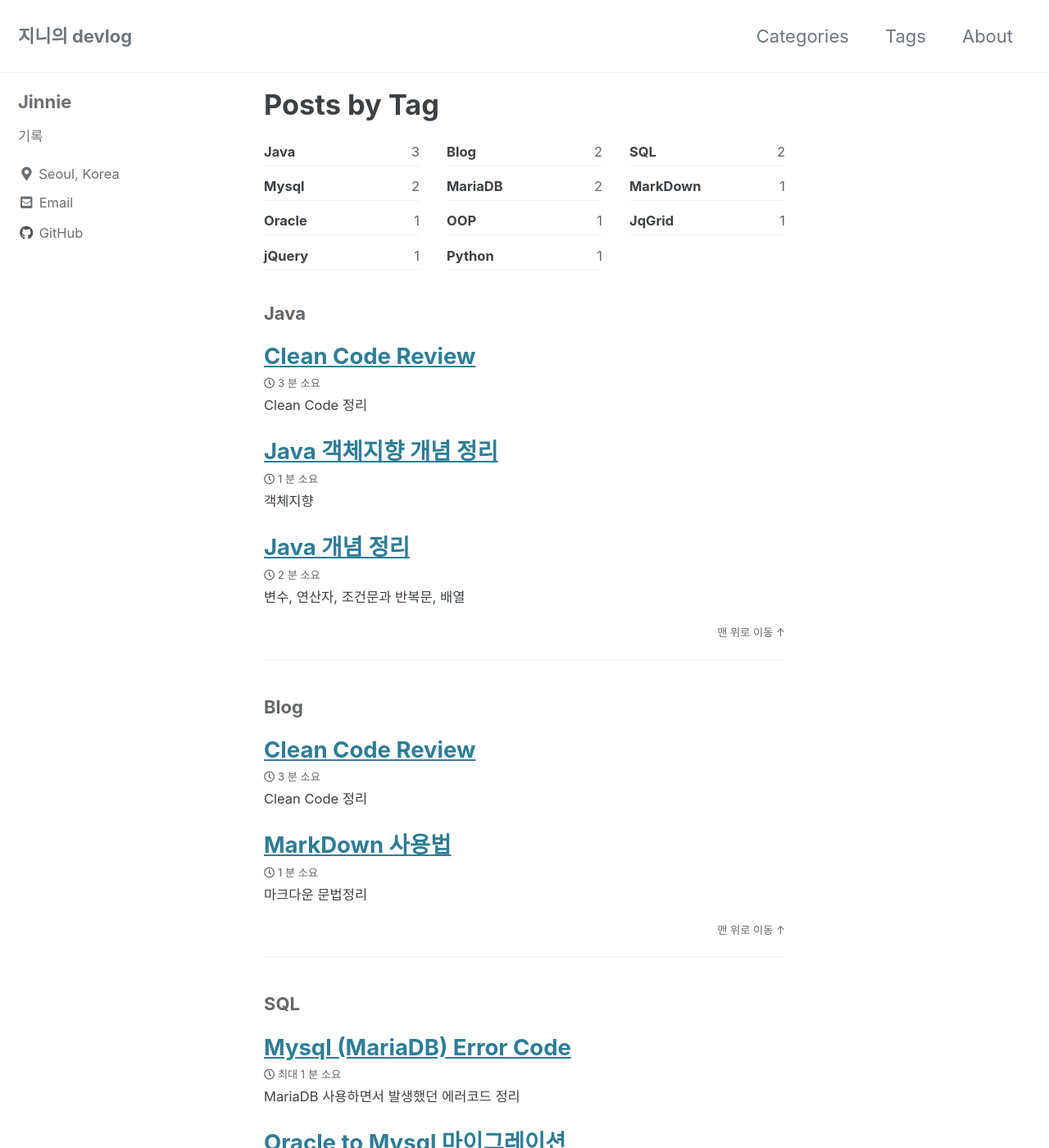
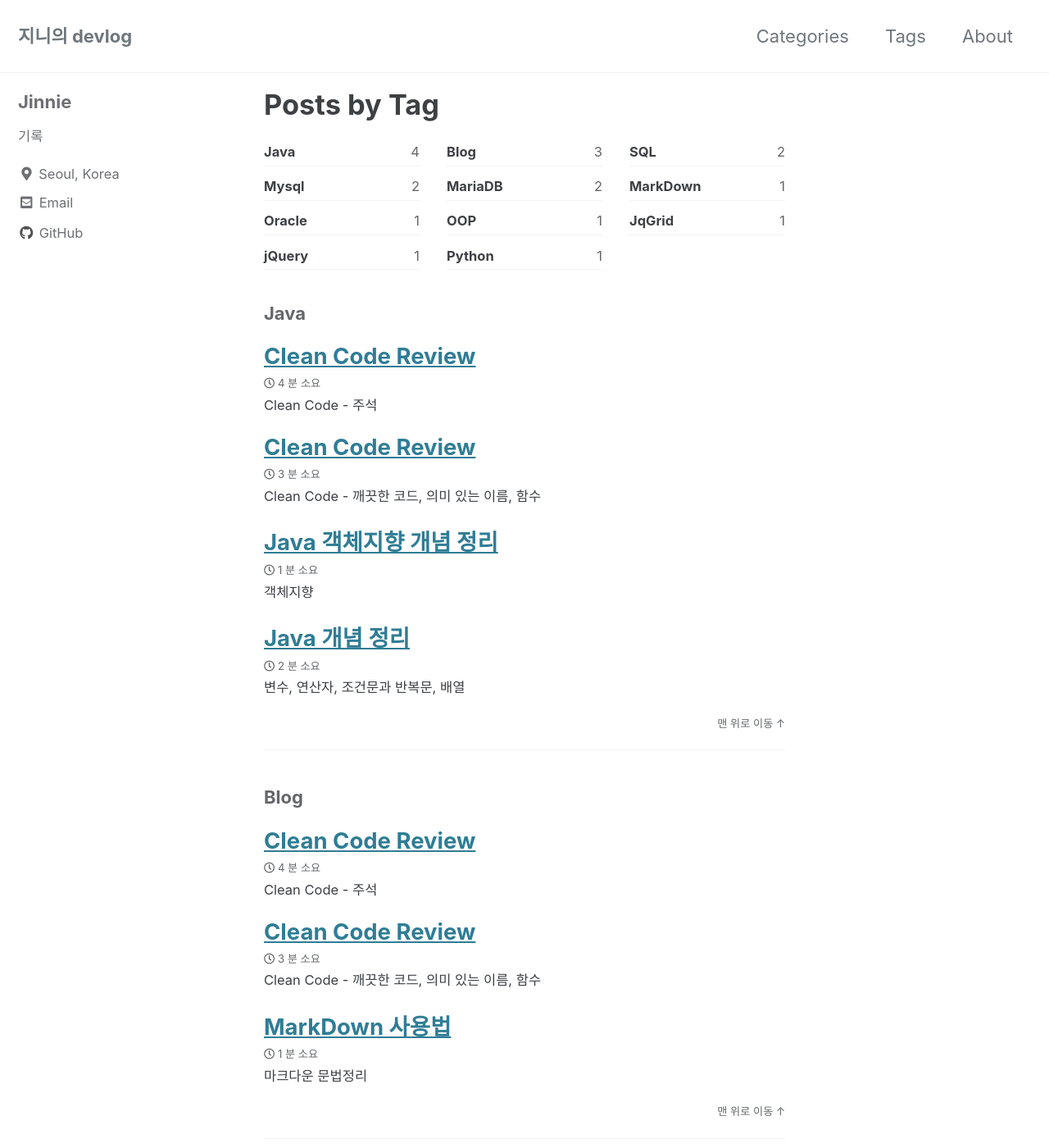
Before and after one commit to jinnie-j/Jinnie-J.github.io, a Jekyll site: the page built from _pages/tag-archive.md, in a window 1280 px wide and 1400 px high. Shown: the whole window at 82% size. Built offline with Jekyll 4.4.1, drawn with Linux system fonts in a browser that asks for light colours; cached includes are drawn as plain includes; part of the change alters nothing that is shown.

Commit message:
clean code review- 주석

````diff
--- a/_posts/2021-09-27-clean-code.md
+++ b/_posts/2021-09-27-clean-code.md
@@ -1,6 +1,6 @@
 ---
 title:  "Clean Code Review"
-excerpt: "Clean Code 정리"
+excerpt: "Clean Code - 깨끗한 코드, 의미 있는 이름, 함수"
 
 categories:
   - Blog
--- /dev/null
+++ b/_posts/2021-10-10-clean-code.md
@@ -0,0 +1,160 @@
+---
+title:  "Clean Code Review"
+excerpt: "Clean Code - 주석"
+
+categories:
+  - Blog
+tags:
+  - [Blog, Java]
+
+toc: true
+toc_sticky: true
+
+date: 2021-10-10
+last_modified_at: 2021-10-10
+---
+
+# Clean Code
+
+## 주석
+### 주석은 나쁜 코드를 보완하지 못한다
+- 표현력이 풍부하고 깔끔하여 주석이 거의 없는 코드가, 복잡하고 어수선하며 주석이 많이 달린 코드보다 훨씬 좋다.
+### 코드로 의도를 표현하라
+- 코드로 대다수 의도를 표현할 수 있다. 많은 경우 주석으로 달려는 설명을 함수로 만들어 표현해도 충분하다.
+    ```
+    //직원에게 복지 혜택을 받을 자격이 있는지 검사한다.
+    if ((employee.flags & HOURLY_FLAG) && (employee.age > 65))
+
+    주석이 없음에도 아래쪽 코드로 의도를 표현할 수 있다.
+
+    if (employee.isEligibleForFullBenefits())
+    ```
+### 좋은 주석
+어떤 주석은 필요하거나 유익하다.
+- 법적인 주석: 각 소스 파일 첫머리에 주석으로 들어가는 저작권 정보와 소유권 정보는 필요하고도 타당하다.
+    ```
+    //Copyright (c) 2003,2004,2005 by Object Mentor, Inc. All rights reserved.
+    //GNU General Public License 버전 2 이상을 따르는 조건으로 배포한다.
+    ```
+- 정보를 제공하는 주석: 때로는 기본적인 정보를 주석으로 제공하면 편리하다.
+    ```
+    //테스트 중인 Responder 인스턴스를 반환한다.
+    protected abstract Responder responderInstance();
+
+    때로는 위와 같은 주석이 유용하다고 할지라도, 가능하다면, 함수 이름에 정보를 담는 편이 더 좋다.
+
+    //kk:mm:ss EEE, MMM dd, yyyy 형식이다.
+    Pattern timeMatcher = Pattern.compile( "\\d*:\\d*:\\d* \\w*, \\w* \\d*, \\d*")
+
+    위에 제시한 주석은 코드에서 사용한 정규표현식이 시간과 날짜를 뜻한다고 설명한다. 이왕이면 시각과 날짜를 변환하는 클래스를 만들어 코드를 옮겨주면 더 좋고 깔끔하겠다.
+    ```
+
+- 의도를 설명하는 주석: 때때로 주석은 구현을 이해하게 도와주는 선을 넘어 결정에 깔린 의도까지 설명한다.
+
+- 의미를 명료하게 밝히는 주석: 때때로 모호한 인수나 반환값은 그 의미를 읽기 좋게 표현하면 이해하기 쉬워진다.
+    ```
+    assertTrue(a.compareTo(a) ==0 );  //a == a
+    assertTrue(a.compareTo(b) !=0 );  // a != b
+    assesrtTrue(a.compareTo(b) == -1 );  // a < b
+
+    그릇된 주석을 달아놓을 위험 또한 상당히 높다.
+    그러므로 위와 같은 주석을 달 때는 더 나은 방법이 없는지 고민하고 정확히 달도록 각별히 주의한다.
+    ```
+- 결과를 밝히는 주석: 때로 다른 프로그래머에게 결과를 경고할 목적으로 주석을 사용한다.
+    ```
+    public static SimpleDateFormat makeStandardHtpDateFormat(){
+        //SimpleDateFormat은 스레드에 안전하지 못하다.
+        //따라서 각 인스턴스를 독립적으로 생성해야 한다.
+        SimpleDateFormat df = new SimpleDateFormat("EEE, dd MM yyyy HH:mm:ss z");
+        df.setTimeZone(TimeZone.getTimeZone("GMT));
+        return df;
+    }
+
+    위의 코드에서 프로그램 효율을 높이기 위해 정적 초기화 함수를 사용하려던 열성적인 프로그래머가 주석 때문에 실수를 면할 수 있다.
+    ```
+- TODO 주석: 때로는 '앞으로 할 일'을 //TODO 주석으로 남겨두면 편하다.
+    ```
+    //TODO-MdM 현재 필요하지 않다.
+    //체크아웃 모델을 도입하면 함수가 필요 없다.
+    protected VersionInfo makeVersion() throws Exception{
+        return null;
+    }
+
+    TODO 주석은 프로그래머가 필요하다 여기지만 당장 구현하기 어려운 업무를 기술한다. 그래도 TODO가 많은 코드는 바람직하지 않으므로 주기적으로 TODO 주석을 점검해 없애도 괜찮은 주석은 없애야 한다.
+    ```
+- 중요성을 강조하는 주석: 자칫 대수롭지 않다고 여겨질 뭔가의 중요성을 강조하기 위해서도 주석을 사용한다.
+    ```
+    String listItemContent = match.group(3).trime();
+    //여기서 trim은 정말 중요하다. trim 함수는 문자열에서 시작 공백을 제거한다.
+    //문자열에 시작 공백이 있으면 다른 문자열로 인식되기 떄문이다.
+    new ListItemWidget(this, listItemContent, this.level + 1);
+    return buildList(text.substring(match.end()));
+    ```
+- 공개 API에서 Javadocs: 설명이 잘 된 공개 API는 유용하고 만족스럽다. 하지만 여느 주석과 마찬가지로 Javadocs 역시 독자를 오도하거나, 잘못 위치하거나, 그릇된 정보를 전달한 가능성이 존재한다.
+
+### 나쁜 주석
+대다수 주석이 이 범주에 속한다.
+- 주절거리는 주석: 특별한 이유 없이 의무감으로 혹은 프로세스에서 하라고 하니까 마지못해 주석을 단다면 전적으로 시간낭비다. 이해가 안 되어 다른 모듈까지 뒤져야 하는 주석은 독자와 제대로 소통하지 못하는 주석이다. 그런 주석은 바이트만 낭비할 뿐이다.
+- 같은 이야기를 중복하는 주석: 자칫하면 코드보다 주석을 읽는 시간이 더 오래 걸린다.
+    ```
+    //this.closed가 true일 때 반환되는 유틸리티 메서드다.
+    //타임아웃에 도달하면 예외를 던진다.
+    public synchronized void waitForClose(final long timeoutMillis)
+    throws Exception{ ... }
+    ```
+
+- 오해할 여지가 있는 주석: 주석에 담긴 '살짝 잘못된 정보'로 인해 this.closed가 true로 변하는 순간에 함수가 반환되리라는 생각으로 어느 프로그래머가 경솔하게 함수를 호출할지도 모른다.
+- 의무적으로 다는 주석: 오히려 코드만 헷갈리게 만들며, 거짓말할 가능성을 높이며, 잘못된 정보를 제공할 여지만 만든다.
+    ```
+    /**
+    * @param title CD 제목
+    * @param author CD 저자
+    * @param tracks CD 트랙 숫자
+    */
+    ```
+- 이력을 기록하는 주석: 예전에는 모든 모듈 첫머리에 변경 이력을 기록하고 관리하는 관례가 바람직했다하지만 소스 코드 관리 시스템이 있는 이제는 혼란만 가중할 뿐이다. 완전히 제거하는 편이 좋다.
+- 있으나 마나 한 주석: 너무 당연한 사실을 언급하며 새로운 정보를 제공하지 못하는 주석이다.
+    ```
+    /**
+    *기본생성자
+    */
+    protected AnnualDateRule(){
+    }
+    ```
+- 무서운 잡음: 때로는 Jaadocs도 잡음이다. 단지 문서를 제공해야 한다는 잘못된 욕심으로 탄생한 잡음일 뿐이다.
+    ```
+    /** The name */
+    private String name;
+
+    /** The version. */
+    private String version;
+    ```
+- 함수나 변수로 표현할 수 있다면 주석을 달지 마라
+    ```
+    //전역 목록 <smodule>에 속하는 모듈이 우리가 속한 하위 시스템에 의존하는가?
+    if (smodule.getDependSubsystems().contains(subSysMod.getSubSystem()))
+
+    이 코드에서 주석을 없애고 다시 표현하면 다음과 같다.
+    ArrayList moduleDependees = smodule.getDependSubsystems();
+    String ourSubSsytem = subSysMod.getSubSystem();
+    if (moduleDependees.contains(ourSubSystem))
+    ```
+- 위치를 표시하는 주석: 반드시 필요할 때만, 아주 드물게 사용하는 편이 좋다. 배너를 남용하면 독자가 흔한 잡음으로 여겨 무시한다.
+
+- 닫는 괄호에 다는 주석: 중첩이 심하고 장황한 함수라면 의미가 있을지도 모르지만 작고 캡슐화된 함수에는 잡음일 뿐이다. 그러므로 닫는 괄호에 주석을 달아야겠다는 생가이 든다면 대신에 함수를 줄이려 시도하자.
+    ```
+    try{
+        while(){
+        ...
+        } //while
+    } // try
+    ```
+- 공로를 돌리거나 저자를 표시하는 주석: 소스 코드 관리 시스템은 누가 언제 무엇을 추가했는지 기억한다. 저자 이름으로 코드를 오염시킬 필요가 없다.
+- 주석으로 처리한 코드: 소스 코드 관리 시스템이 우리를 대신해 코드를 기억해준다. 이제는 주석으로 처리할 필요가 없다.
+- HTML 주석: (Javadocs와 같은) 도구로 주석을 뽑아 웹 페이지에 올릴 작정이라면 주석에 HTML 태그를 삽입해야 하는 책임은 프로그래머가 아니라 도구가 져야한다.
+
+- 전역 정보: 주석을 달아야 한다면 근처에 있는 코드만 기술하라. 코드 일부에 주석을 달면서 시스템의 전반적인 정보를 기술하지 마라.
+- 너무 많은 정보: 주석에다 흥미로운 역사나 관련 없는 정보를 장황하게 늘어놓지 마라.
+- 모호한 관계: 주석과 주석이 설명하는 코드는 둘 사이 관계가 명백해야 한다.
+- 함수 헤더: 짧고 한 가지만 수행하며 이름을 잘 붙인 함수가 주석으로 헤더를 추가한 함수보다 훨씬 좋다.
+- 비공개 코드에서 Javadocs: 공개 API는 Javadocs가 유용하지만 공개하지 않을 코드라면 javadocs는 쓸모가 없다. 유용하지 않을 뿐만 아니라 Javadocs주석이 요구하는 형식으로 인해 코드만 보기 싫고 산만해 질 뿐이다.
````
